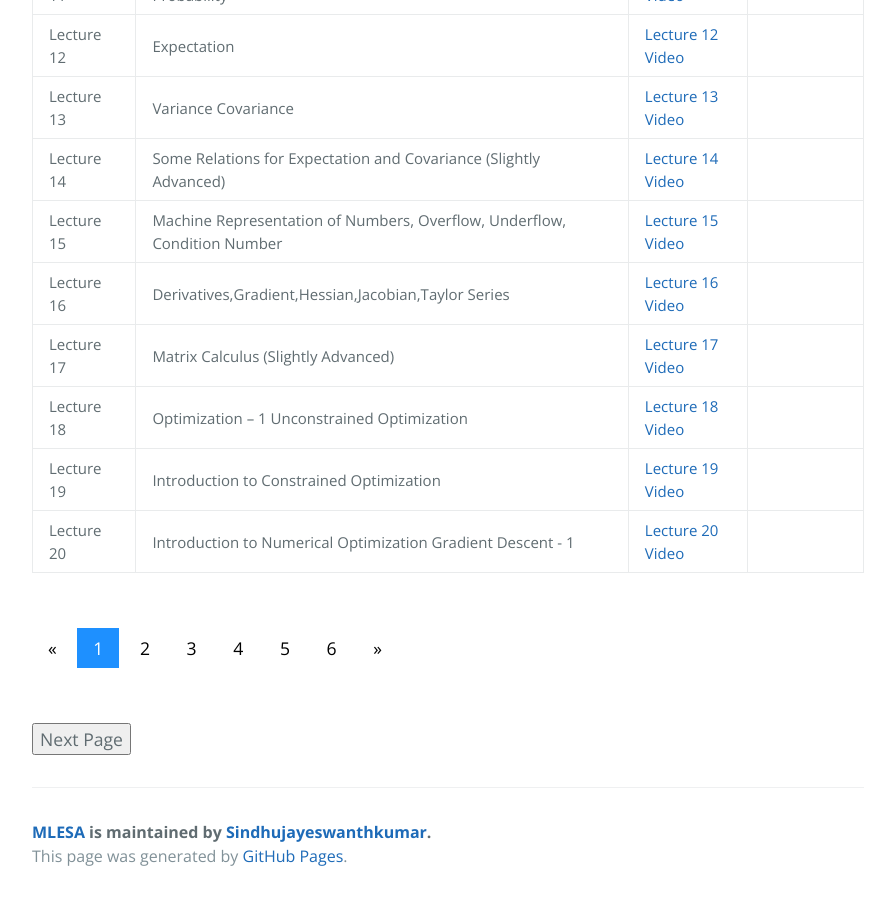
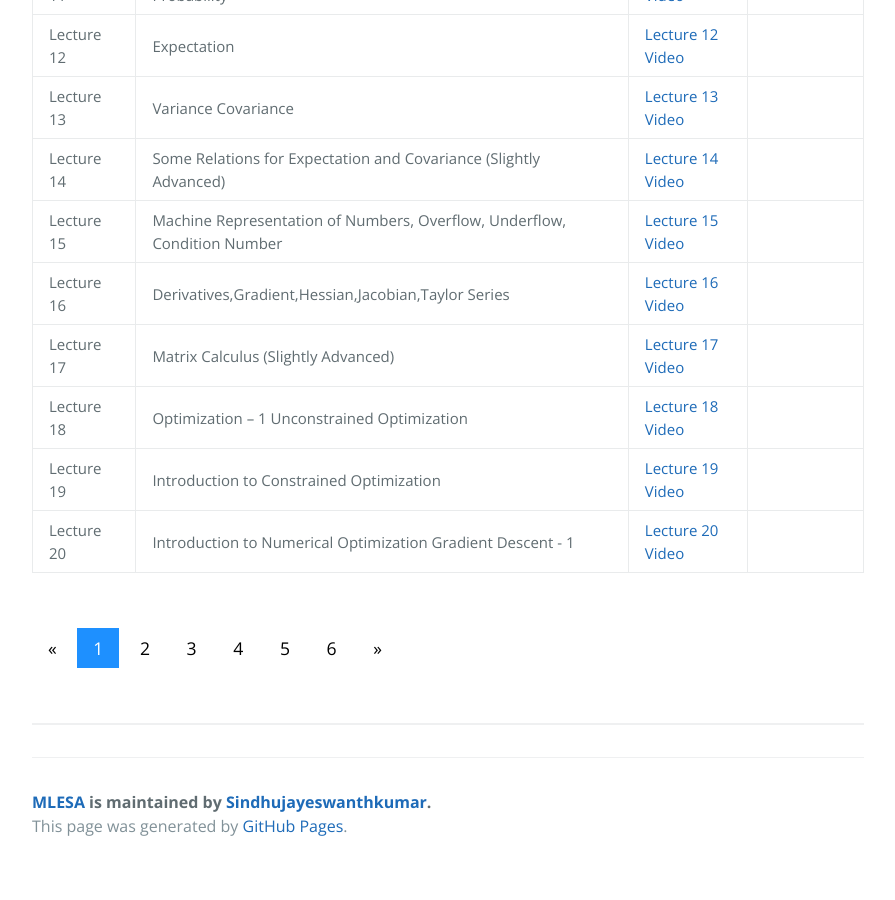
Before and after one commit to Sindhujayeswanthkumar/MLESA, a Jekyll site: the page built from course_page.md, in a window 1280 px wide and 900 px high, scrolled down 1323 px. Shown: the whole window, without its empty margins (192-1087 px from the left). Built offline with Jekyll 4.4.1, drawn with Linux system fonts in a browser that asks for light colours; after the commit the page ends 2193 px from its top, so only the background shows below that.

Commit message:
Update course_page.md

```diff
--- a/course_page.md
+++ b/course_page.md
@@ -166,8 +166,8 @@ description: Check Video link and Course contents here.
   <a href="course_page4.html">4</a>
   <a href="course_page5.html">5</a>
   <a href="course_page6.html">6</a>
-  <a href="#">&raquo;</a>
+  <a href="course_page2.html">&raquo;</a>
 </div>
 <br>
 
-<button type="button" onclick="window.location.href='course_page2.html';">Next Page</button>
+---
```
